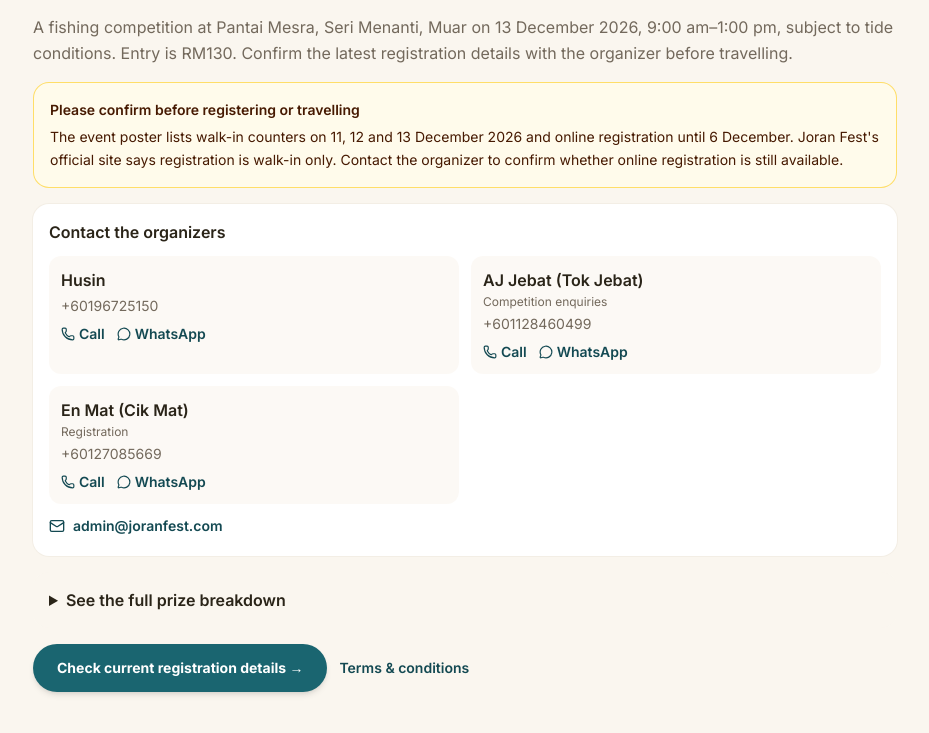
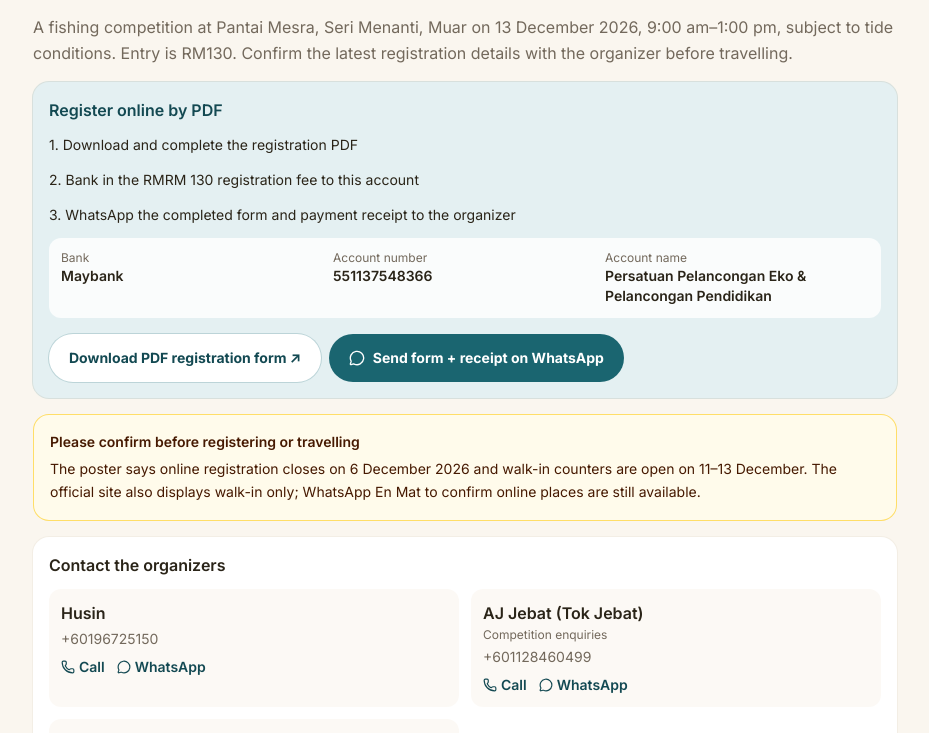
Before and after one commit to yflee95/jompancing, a Next.js app: page /en/activities/joran-fest-siri-2-2026-2027 in a window 1280 px wide. Shown: the part 1280-2013 px from the top of the page, without its empty margins (175-1104 px from the left). Built offline with nearby package versions, Linux system fonts and the light colour scheme; no server answers; the database is empty; a web font is replaced by a local one.

Commit message:
Add online Joran Fest registration steps

```diff
--- a/messages/en.json
+++ b/messages/en.json
@@ -147,7 +147,7 @@
     "enlargeEventPoster": "Enlarge the event poster",
     "first200Tees": "Flyer advertises a free T-shirt for the first 200 online registrants; confirm availability",
     "topPrizeCallout": "RM40,000 heaviest-fish prize · RM178,700 total listed on the official site · Toyota Hilux Grand Slam prize",
-    "onlineRegistrationDeadline": "Poster lists walk-in counters on 11–13 December; confirm the registration method with the organizer",
+    "onlineRegistrationDeadline": "Online PDF registration closes 6 December; walk-in counters are listed for 11–13 December",
     "registerWithOrganizer": "Check registration details",
     "eventHours": "9:00 am–1:00 pm",
     "fullEventDetails": "Full event details",
@@ -475,6 +475,14 @@
     "organizerContacts": "Contact the organizers",
     "callOrganizer": "Call",
     "registrationCheckNote": "Please confirm before registering or travelling",
+    "onlineRegistration": "Register online by PDF",
+    "completePdfForm": "1. Download and complete the registration PDF",
+    "transferRegistrationFee": "2. Bank in the RM{fee} registration fee to this account",
+    "sendRegistrationDocuments": "3. WhatsApp the completed form and payment receipt to the organizer",
+    "bank": "Bank",
+    "accountNumber": "Account number",
+    "accountName": "Account name",
+    "sendFormAndReceipt": "Send form + receipt on WhatsApp",
     "officialSource": "View organizer's official announcement and registration details ↗",
     "whatsappMessage": "Hi, I'm interested in \"{title}\" by {organizer}. Could you share details?"
   },
--- a/messages/ms.json
+++ b/messages/ms.json
@@ -147,7 +147,7 @@
     "enlargeEventPoster": "Besarkan poster acara",
     "first200Tees": "Poster mengiklankan T-shirt percuma untuk 200 pendaftar dalam talian terawal; sahkan ketersediaan",
     "topPrizeCallout": "Hadiah ikan terberat RM40,000 · Jumlah di laman rasmi RM178,700 · Hadiah Grand Slam Toyota Hilux",
-    "onlineRegistrationDeadline": "Poster menyenaraikan kaunter walk-in pada 11–13 Disember; sahkan cara pendaftaran dengan penganjur",
+    "onlineRegistrationDeadline": "Pendaftaran PDF dalam talian ditutup 6 Disember; kaunter walk-in disenaraikan pada 11–13 Disember",
     "registerWithOrganizer": "Semak maklumat pendaftaran",
     "eventHours": "9.00 pagi–1.00 petang",
     "fullEventDetails": "Butiran penuh acara",
@@ -475,6 +475,14 @@
     "organizerContacts": "Hubungi penganjur",
     "callOrganizer": "Telefon",
     "registrationCheckNote": "Sahkan sebelum mendaftar atau bertolak",
+    "onlineRegistration": "Pendaftaran dalam talian melalui PDF",
+    "completePdfForm": "1. Muat turun dan lengkapkan borang pendaftaran PDF",
+    "transferRegistrationFee": "2. Bank-in yuran pendaftaran RM{fee} ke akaun ini",
+    "sendRegistrationDocuments": "3. Hantar borang lengkap dan resit bayaran kepada penganjur melalui WhatsApp",
+    "bank": "Bank",
+    "accountNumber": "Nombor akaun",
+    "accountName": "Nama akaun",
+    "sendFormAndReceipt": "Hantar borang + resit melalui WhatsApp",
     "officialSource": "Lihat pengumuman rasmi dan maklumat pendaftaran ↗",
     "whatsappMessage": "Hi, saya berminat dengan \"{title}\" anjuran {organizer}. Boleh share butiran?"
   },
--- a/messages/zh.json
+++ b/messages/zh.json
@@ -147,7 +147,7 @@
     "enlargeEventPoster": "放大活动海报",
     "first200Tees": "海报称前 200 位网上报名者可获赠 T 恤；请向主办方确认",
     "topPrizeCallout": "最重鱼冠军 RM40,000 · 官网列出奖金总额 RM178,700 · Grand Slam Toyota Hilux",
-    "onlineRegistrationDeadline": "海报列出 12 月 11–13 日现场报名；请向主办方确认报名方式",
+    "onlineRegistrationDeadline": "PDF 网上报名截止 12 月 6 日；现场柜台日期为 12 月 11–13 日",
     "registerWithOrganizer": "查看报名详情",
     "eventHours": "上午 9:00–下午 1:00",
     "fullEventDetails": "查看活动详情",
@@ -475,6 +475,14 @@
     "organizerContacts": "联系主办方",
     "callOrganizer": "拨打电话",
     "registrationCheckNote": "报名或出发前请先确认",
+    "onlineRegistration": "网上报名（PDF）",
+    "completePdfForm": "1. 下载并填写 PDF 报名表",
+    "transferRegistrationFee": "2. 将 RM{fee} 报名费转入以下账户",
+    "sendRegistrationDocuments": "3. 通过 WhatsApp 把填好的表格和转账收据发给主办方",
+    "bank": "银行",
+    "accountNumber": "账号",
+    "accountName": "收款户名",
+    "sendFormAndReceipt": "通过 WhatsApp 发送表格和收据",
     "officialSource": "查看主办方官方公告与报名详情 ↗",
     "whatsappMessage": "你好，我对 {organizer} 的「{title}」有兴趣，可以分享详情吗？"
   },
--- a/src/components/activities/activity-detail-content.tsx
+++ b/src/components/activities/activity-detail-content.tsx
@@ -33,6 +33,14 @@ export async function ActivityDetailContent({
   const flyerAlt = activity.imageAlt
     ? getLocalizedText(activity.imageAlt, locale)
     : title;
+  const registrationWhatsAppDigits = activity.contactWhatsApp?.replace(/\D/g, "");
+  const registrationWhatsAppUrl = registrationWhatsAppDigits
+    ? `https://wa.me/${registrationWhatsAppDigits}?text=${encodeURIComponent(
+        activity.registrationWhatsAppMessage
+          ? getLocalizedText(activity.registrationWhatsAppMessage, locale)
+          : title,
+      )}`
+    : undefined;
   const hasFlyer = Boolean(activity.registrationUrl);
   const sameCalendarDay =
     activity.startDate.slice(0, 10) === activity.endDate.slice(0, 10);
@@ -174,6 +182,55 @@ export async function ActivityDetailContent({
           {getLocalizedText(activity.description, locale)}
         </p>
 
+        {activity.paymentDetails && activity.registrationUrl && (
+          <section className="rounded-2xl bg-[var(--ocean-light)] p-4 ring-1 ring-[var(--ocean)]/15" aria-labelledby="online-registration-heading">
+            <h2 id="online-registration-heading" className="font-semibold text-[var(--ocean-dark)]">
+              {t("onlineRegistration")}
+            </h2>
+            <ol className="mt-3 space-y-3 text-sm leading-relaxed text-[var(--ink)]">
+              <li>{t("completePdfForm")}</li>
+              <li>{t("transferRegistrationFee", { fee: formatPrice(activity.fee ?? 0) })}</li>
+              <li>{t("sendRegistrationDocuments")}</li>
+            </ol>
+            <dl className="mt-3 grid gap-2 rounded-xl bg-white/80 p-3 text-sm sm:grid-cols-3">
+              <div>
+                <dt className="text-xs text-[var(--ink-muted)]">{t("bank")}</dt>
+                <dd className="font-semibold text-[var(--ink)]">{activity.paymentDetails.bankName}</dd>
+              </div>
+              <div>
+                <dt className="text-xs text-[var(--ink-muted)]">{t("accountNumber")}</dt>
+                <dd className="font-semibold text-[var(--ink)]">{activity.paymentDetails.accountNumber}</dd>
+              </div>
+              <div className="sm:col-span-1">
+                <dt className="text-xs text-[var(--ink-muted)]">{t("accountName")}</dt>
+                <dd className="font-semibold text-[var(--ink)]">{activity.paymentDetails.accountName}</dd>
+              </div>
+            </dl>
+            <div className="mt-4 flex flex-col gap-2 sm:flex-row">
+              <TrackedRegistrationLink
+                href={activity.registrationUrl}
+                eventSlug={activity.slug}
+                placement="activity_detail"
+                className="inline-flex min-h-12 items-center justify-center rounded-full bg-white px-5 py-3 text-center text-sm font-bold text-[var(--ocean-dark)] ring-1 ring-[var(--ocean)]/20 transition hover:bg-[var(--sand)]"
+              >
+                {activity.registrationLinkLabel
+                  ? getLocalizedText(activity.registrationLinkLabel, locale)
+                  : t("registerWithOrganizer")} ↗
+              </TrackedRegistrationLink>
+              {registrationWhatsAppUrl && (
+                <TrackedRegistrationLink
+                  href={registrationWhatsAppUrl}
+                  eventSlug={activity.slug}
+                  placement="activity_detail"
+                  className="inline-flex min-h-12 items-center justify-center rounded-full bg-[var(--ocean)] px-5 py-3 text-center text-sm font-bold text-white transition hover:bg-[var(--ocean-dark)]"
+                >
+                  <MessageCircle className="mr-2 h-4 w-4" /> {t("sendFormAndReceipt")}
+                </TrackedRegistrationLink>
+              )}
+            </div>
+          </section>
+        )}
+
         {activity.registrationNote && (
           <aside className="rounded-2xl border border-amber-300/70 bg-amber-50 p-4 text-sm leading-relaxed text-amber-950">
             <p className="mb-1 font-semibold">{t("registrationCheckNote")}</p>
@@ -234,7 +291,7 @@ export async function ActivityDetailContent({
           </details>
         )}
 
-        {activity.registrationUrl && (
+        {activity.registrationUrl && !activity.paymentDetails && (
           <TrackedRegistrationLink
             href={activity.registrationUrl}
             eventSlug={activity.slug}
--- a/src/data/curated-activities.ts
+++ b/src/data/curated-activities.ts
@@ -36,14 +36,14 @@ export const CURATED_ACTIVITIES: Activity[] = [
       zh: "官网目前列出的奖项：最重鱼冠军 RM40,000、亚军 RM8,000、季军 RM5,000；第 4–50 名各 RM500，第 51–300 名各 RM400。黄貂鱼（超过 600 克）特别奖：第 1 名 RM1,000、第 2 名 RM500、第 3 名 RM300、第 4–5 名各 RM200。10 轮 Grand Slam 奖品为 Toyota Hilux。官网公布奖金总额 RM178,700。",
     },
     registrationLinkLabel: {
-      ms: "Semak maklumat pendaftaran terkini",
-      en: "Check current registration details",
-      zh: "查看最新报名详情",
+      ms: "Muat turun borang PDF",
+      en: "Download PDF registration form",
+      zh: "下载 PDF 报名表",
     },
     registrationNote: {
-      ms: "Poster rasmi menyenaraikan kaunter walk-in pada 11, 12 dan 13 Disember 2026 serta pendaftaran dalam talian sebelum 6 Disember. Laman rasmi Joran Fest menyatakan pendaftaran walk-in sahaja. Hubungi penganjur untuk mengesahkan sama ada pendaftaran dalam talian masih tersedia.",
-      en: "The event poster lists walk-in counters on 11, 12 and 13 December 2026 and online registration until 6 December. Joran Fest's official site says registration is walk-in only. Contact the organizer to confirm whether online registration is still available.",
-      zh: "活动海报列出 2026 年 12 月 11、12、13 日现场报名，并注明网上报名至 12 月 6 日；Joran Fest 官网则写明仅限现场报名。请联系主办方确认网上报名是否仍开放。",
+      ms: "Poster menyatakan pendaftaran dalam talian ditutup pada 6 Disember 2026 dan kaunter walk-in dibuka pada 11–13 Disember. Laman rasmi turut memaparkan pendaftaran walk-in sahaja; WhatsApp En Mat untuk mengesahkan slot dalam talian masih tersedia.",
+      en: "The poster says online registration closes on 6 December 2026 and walk-in counters are open on 11–13 December. The official site also displays walk-in only; WhatsApp En Mat to confirm online places are still available.",
+      zh: "海报注明网上报名截止日为 2026 年 12 月 6 日，现场柜台开放于 12 月 11–13 日。官网也显示仅现场报名；请先 WhatsApp 联系 En Mat，确认网上名额是否仍开放。",
     },
     prizeDetailsNote: {
       ms: "Maklumat hadiah di laman rasmi berbeza daripada poster yang dikongsi: laman rasmi menyatakan jumlah RM178,700 dan pari melebihi 600g, manakala poster menyatakan RM177,500 dan pari 400g ke atas. Sahkan terma terkini dengan penganjur.",
@@ -82,6 +82,16 @@ export const CURATED_ACTIVITIES: Activity[] = [
     ],
     contactWhatsApp: "+60127085669",
     contactEmail: "admin@joranfest.com",
+    paymentDetails: {
+      bankName: "Maybank",
+      accountNumber: "551137548366",
+      accountName: "Persatuan Pelancongan Eko & Pelancongan Pendidikan",
+    },
+    registrationWhatsAppMessage: {
+      ms: "Hi En Mat, saya ingin mendaftar Joran Fest Siri 2. Saya akan hantar borang PDF yang lengkap dan resit bayaran di sini.",
+      en: "Hi En Mat, I'd like to register for Joran Fest Siri 2. I will send my completed PDF form and payment receipt here.",
+      zh: "你好 En Mat，我想报名 Joran Fest Siri 2。我会在这里发送填好的 PDF 报名表和转账收据。",
+    },
     verified: false,
     fee: 130,
     startDate: "2026-12-13T09:00:00+08:00",
@@ -91,7 +101,8 @@ export const CURATED_ACTIVITIES: Activity[] = [
     viewCount: 0,
     interestCount: 0,
     sourceUrl: "https://joranfest.com",
-    registrationUrl: "https://joranfest.com",
+    registrationUrl:
+      "https://drive.google.com/file/d/1LN-7RfEKVJGQFWosgD4_-b1V0Gg3iw6s/view?usp=sharing",
     termsUrl:
       "https://drive.google.com/file/d/1zpi08mSLcDaBn7yfsYIzXmX6Ie4kp2XF/view?usp=drive_link",
   },
--- a/src/types/index.ts
+++ b/src/types/index.ts
@@ -179,6 +179,12 @@ export interface Activity {
     role?: LocalizedString;
   }>;
   contactEmail?: string;
+  paymentDetails?: {
+    bankName: string;
+    accountNumber: string;
+    accountName: string;
+  };
+  registrationWhatsAppMessage?: LocalizedString;
   registrationLinkLabel?: LocalizedString;
   registrationNote?: LocalizedString;
   prizeDetailsNote?: LocalizedString;
```
